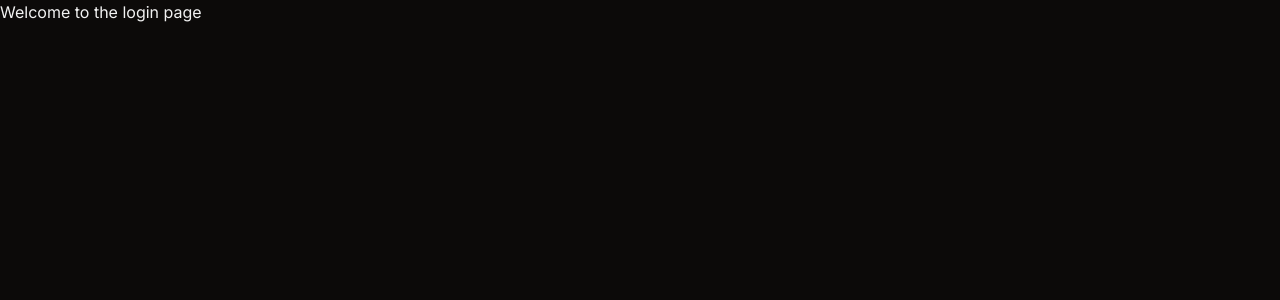
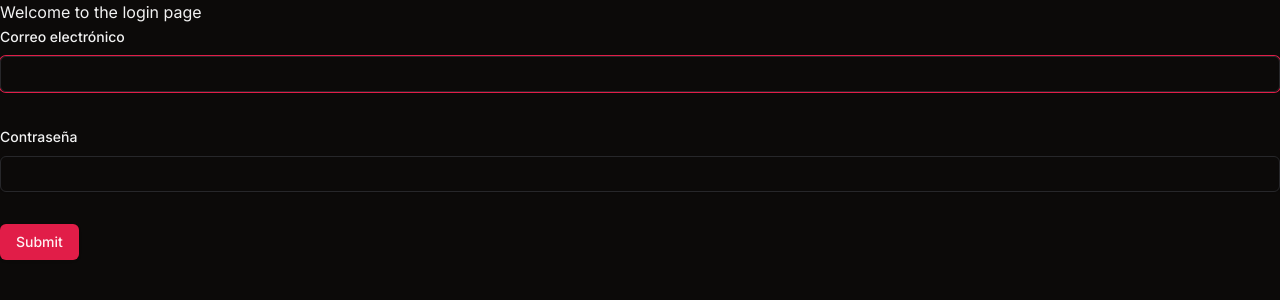
Before and after one commit to memoze7/guicar, a Next.js app: page /auth/login in a window 1280 px wide. Shown: the top 300 px of the page. Built offline with nearby package versions, Linux system fonts and the light colour scheme.

Commit message:
create login form with inputs

```diff
--- a/app/auth/login/page.tsx
+++ b/app/auth/login/page.tsx
@@ -1,7 +1,10 @@
+import { LoginForm } from '@/components/auth/login/login-form'
+
 export default function Login () {
   return (
     <main>
      Welcome to the login page
+      <LoginForm />
     </main>
 
   )
--- /dev/null
+++ b/components/auth/login/login-form.tsx
@@ -0,0 +1,71 @@
+'use client'
+
+import * as z from 'zod'
+import { zodResolver } from '@hookform/resolvers/zod'
+import { useForm } from 'react-hook-form'
+import { Button } from '@/components/ui/button'
+import { Form, FormControl, FormField, FormItem, FormLabel, FormMessage } from '@/components/ui/form'
+import { Input } from '@/components/ui/input'
+
+const formSchema = z.object({
+  email: z.string().email({
+    message: 'Por favor, ingrese un email válido'
+  }),
+  password: z.string().min(6, {
+    message: 'La contraseña debe tener al menos 6 caracteres'
+  }).max(50, {
+    message: 'La contraseña debe tener menos de 50 caracteres'
+  })
+})
+
+export function LoginForm () {
+  // 1. Define your form.
+  const form = useForm<z.infer<typeof formSchema>>({
+    resolver: zodResolver(formSchema),
+    defaultValues: {
+      email: '',
+      password: ''
+    }
+  })
+
+  // 2. Define a submit handler.
+  function onSubmit (values: z.infer<typeof formSchema>) {
+    // Do something with the form values.
+    // ✅ This will be type-safe and validated.
+    console.log(values)
+  }
+
+  return (
+    <Form {...form}>
+      <form onSubmit={form.handleSubmit(onSubmit)} className="space-y-8">
+        <FormField
+          control={form.control}
+          name="email"
+          render={({ field }) => (
+            <FormItem>
+              <FormLabel>Correo electrónico</FormLabel>
+              <FormControl>
+                <Input {...field} autoComplete="new-password" autoFocus={true}/>
+              </FormControl>
+              <FormMessage />
+            </FormItem>
+          )}
+        />
+        <FormField
+          control={form.control}
+          name="password"
+          render={({ field }) => (
+            <FormItem>
+              <FormLabel>Contraseña</FormLabel>
+              <FormControl>
+                <Input {...field} type="password" autoComplete="new-password" />
+              </FormControl>
+              <FormMessage />
+            </FormItem>
+          )}
+        />
+        <Button type="submit">Submit</Button>
+      </form>
+    </Form>
+  )
+}
--- a/package.json
+++ b/package.json
@@ -11,7 +11,9 @@
     "test:watch": "jest --watchAll"
   },
   "dependencies": {
+    "@hookform/resolvers": "^3.3.2",
     "@radix-ui/react-icons": "^1.3.0",
+    "@radix-ui/react-label": "^2.0.2",
     "@radix-ui/react-slot": "^1.0.2",
     "class-variance-authority": "^0.7.0",
     "clsx": "^2.0.0",
@@ -19,8 +21,10 @@
     "next-themes": "^0.2.1",
     "react": "^18",
     "react-dom": "^18",
+    "react-hook-form": "^7.48.2",
     "tailwind-merge": "^2.0.0",
-    "tailwindcss-animate": "^1.0.7"
+    "tailwindcss-animate": "^1.0.7",
+    "zod": "^3.22.4"
   },
   "devDependencies": {
     "@testing-library/jest-dom": "^6.1.4",
```
Also changed, not shown: 1 other file (tests, documents, lock files or other folders).
